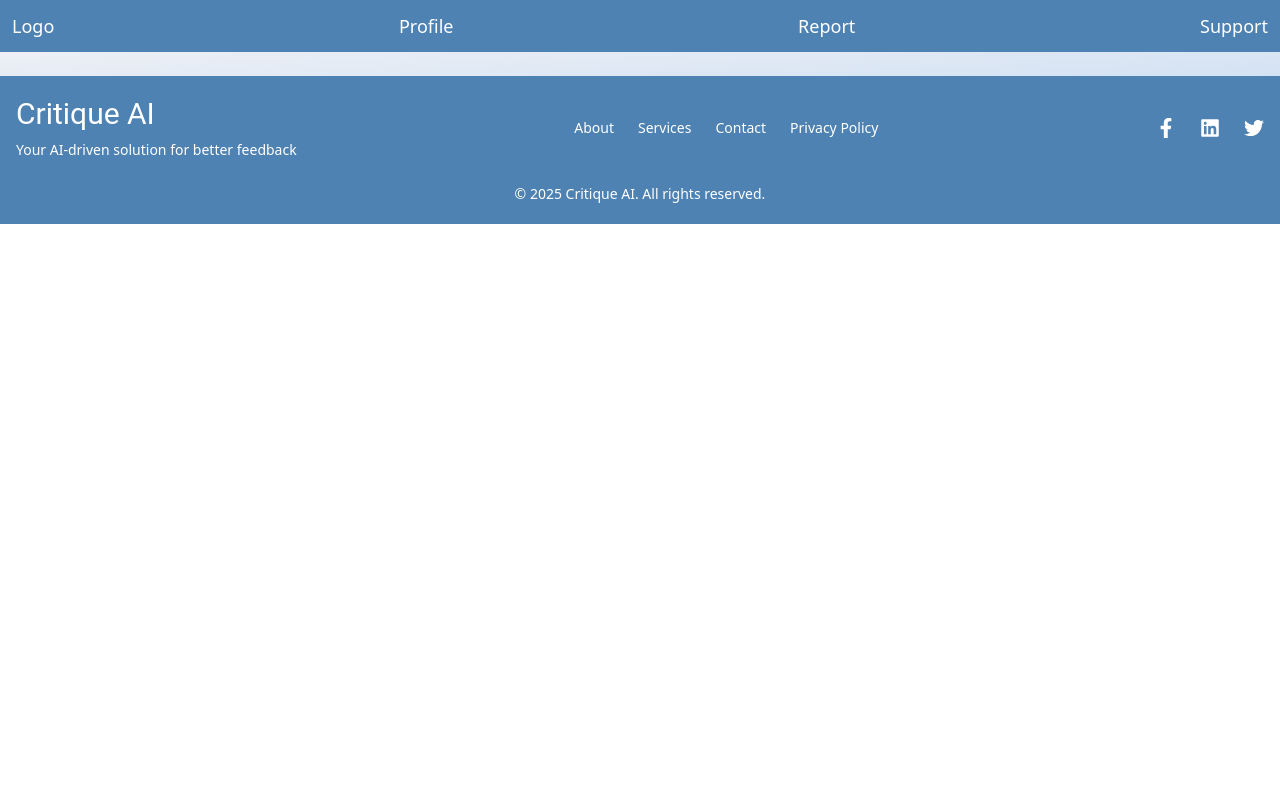
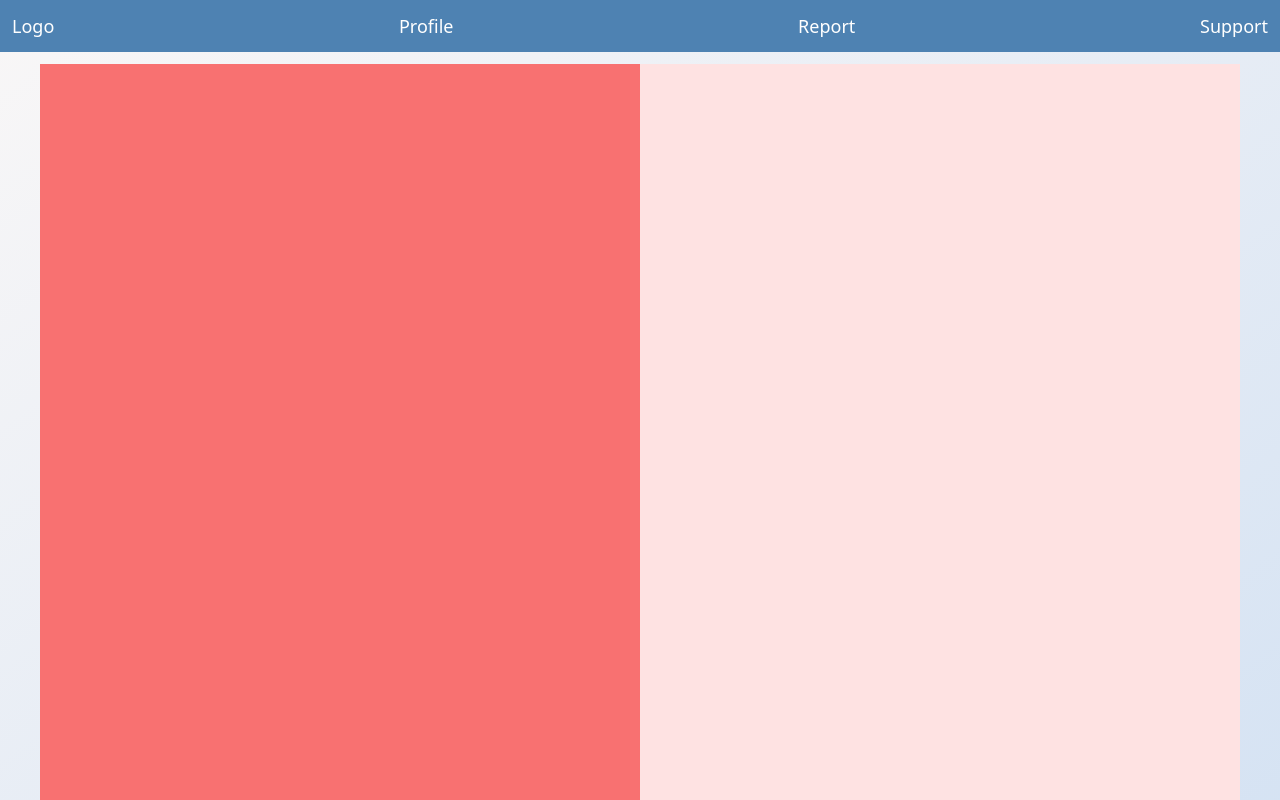
Before and after one commit to AbdulAhadera/sentiment-analysis, a React (Vite) app in the folder frontend/: page /product/review in a window 1280 px wide. Shown: the top 800 px of the page. Built offline with nearby package versions, Linux system fonts and the light colour scheme.

Commit message:
"Working on Review Section Page"

```diff
--- a/frontend/src/Router.jsx
+++ b/frontend/src/Router.jsx
@@ -1,6 +1,7 @@
 import { Routes, Route } from "react-router-dom";
 import MainPage from "./pages/MainPage";
 import RegisterPage from "./pages/RegisterPage";
+import ReviewPage from "./pages/ReviewPage";
 import Profile from "./pages/ProfilePage";
 
 function Router() {
@@ -10,6 +11,7 @@ function Router() {
       <Route path="/register" element={<RegisterPage />} />
       <Route path="/dashboard" />
       <Route path="/user/profile" element={<Profile />} />
+      <Route path="/product/review" element={<ReviewPage />} />
     </Routes>
   )
 }
--- /dev/null
+++ b/frontend/src/components/ProductPanel.jsx
@@ -0,0 +1,11 @@
+
+
+function ProductPanel() {
+  return (
+    <div className="w-full min-h-screen bg-red-400 md:w-1/2">
+
+    </div>
+  )
+}
+
+export default ProductPanel
--- /dev/null
+++ b/frontend/src/components/ReviewPanel.jsx
@@ -0,0 +1,11 @@
+
+
+function ReviewPanel() {
+  return (
+    <div className="w-full min-h-screen bg-red-100 md:w-1/2">
+
+    </div>
+  )
+}
+
+export default ReviewPanel
--- /dev/null
+++ b/frontend/src/pages/ReviewPage.jsx
@@ -0,0 +1,13 @@
+import ProductPanel from "../components/ProductPanel";
+import ReviewPanel from "../components/ReviewPanel";
+
+function ReviewPage() {
+  return (
+    <div className="md:flex">
+      <ProductPanel />
+      <ReviewPanel />
+    </div>
+  )
+}
+
+export default ReviewPage;
```
